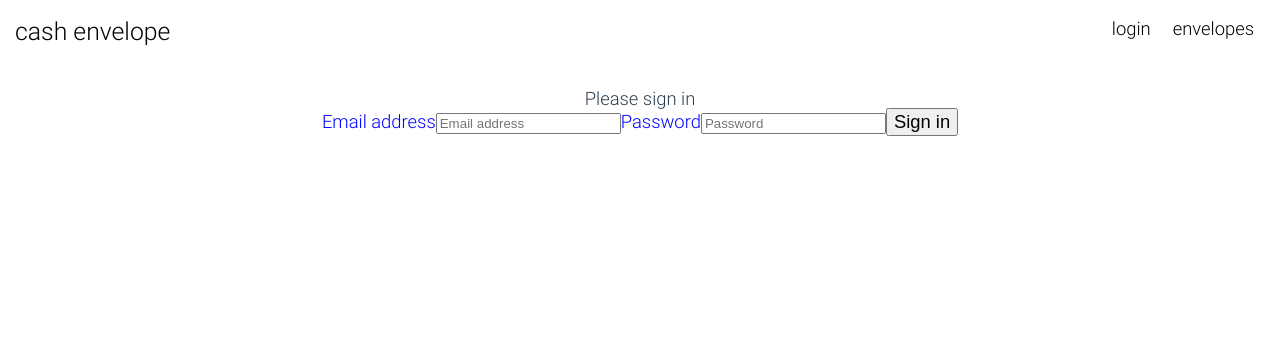
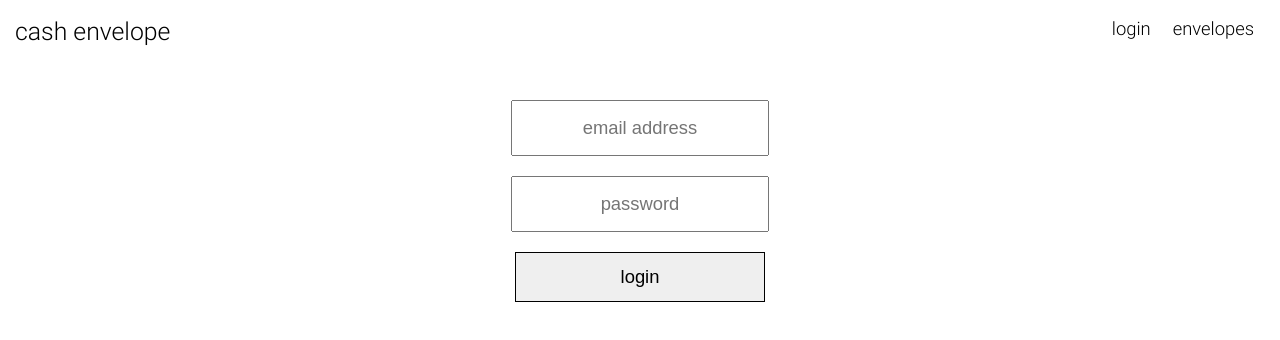
Before and after one commit to samscha/cash-envelope-client, a Vue app: page /#/login in a window 1280 px wide. Shown: the top 340 px of the page. Built offline with nearby package versions, Linux system fonts and the light colour scheme.

Commit message:
update styling for login page

```diff
--- a/src/components/Login.vue
+++ b/src/components/Login.vue
@@ -1,43 +1,53 @@
 <template>
   <div class="login">
-    <form class="login" @submit.prevent="login">
-      <h2>Please sign in</h2>
-
-      <label for="email" class="inputLabel">Email address</label>
+    <form @submit.prevent="login">
+      <label for="email" class="inputLabel"></label>
       <input
         v-model="email"
         type="email"
         id="email"
-        placeholder="Email address"
+        placeholder="email address"
         required
         autofocus
+        :disabled="loading"
       >
 
-      <label for="password" class="inputLabel">Password</label>
+      <label for="password" class="inputLabel"></label>
       <input
         v-model="password"
         type="password"
         id="password"
-        placeholder="Password"
+        placeholder="password"
         required
+        :disabled="loading"
       >
 
-      <button type="submit">Sign in</button>
+      <button
+        type="submit"
+        :disabled="loading"
+       >
+        login
+       </button>
     </form>
   </div>
 </template>
 
 <script>
+import { mapState } from 'vuex';
+
 export default {
   name: 'Login',
-  data: function() {
+  data() {
     return {
       email: '',
       password: '',
     };
   },
+  computed: mapState({
+    loading: state => state.auth.loading,
+  }),
   methods: {
-    login: async function() {
+    async login() {
       const { email, password } = this;
 
       try {
@@ -52,9 +62,28 @@ export default {
 </script>
 
 <style lang="less">
-@color: blue;
+@import './../index.less';
 
-.inputLabel {
-  color: @color;
+.login {
+  form {
+    display: flex;
+    flex-direction: column;
+
+    input {
+      font-size: @fontSize;
+      margin: 10px auto;
+      min-height: 50px;
+      min-width: 250px;
+      text-align: center;
+    }
+
+    button {
+      .divButton();
+
+      height: 50px;
+      margin: 10px auto;
+      width: 250px;
+    }
+  }
 }
 </style>
```
